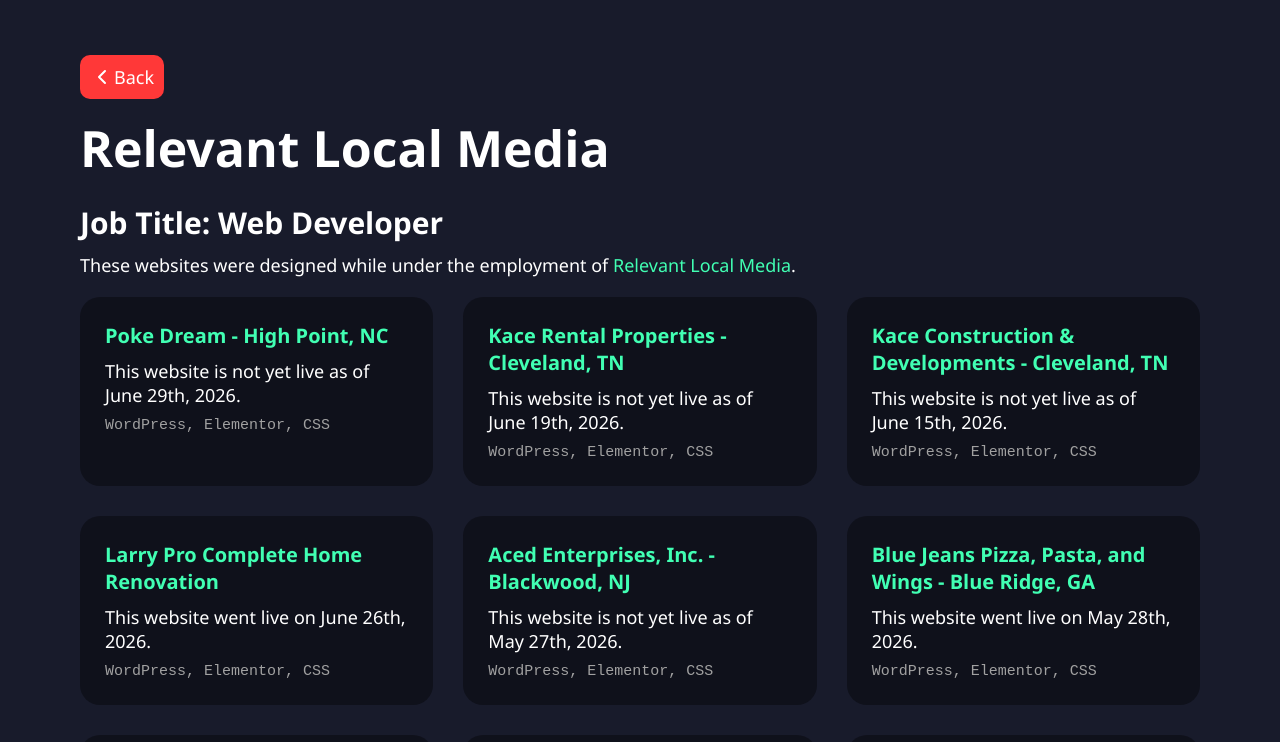
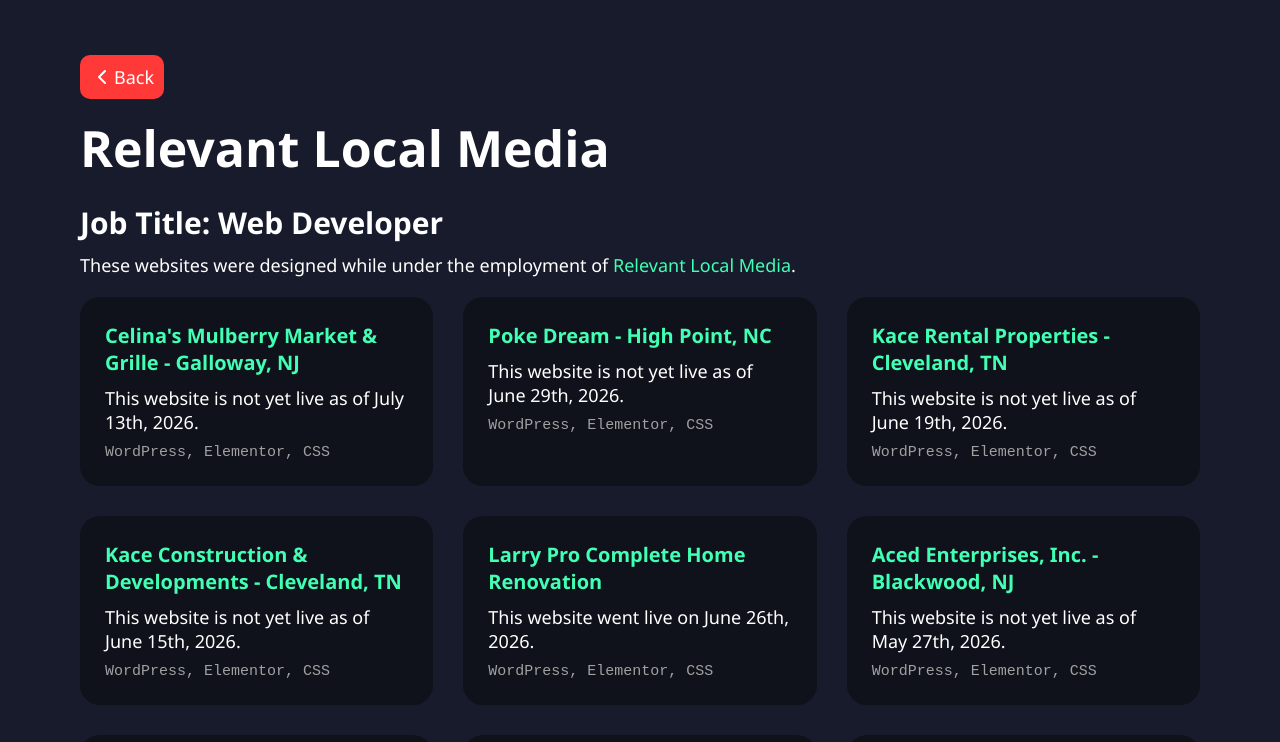
Before and after one commit to snaramirez872/seanramirez, a Next.js app: page /experience/relevant-local-media in a window 1280 px wide. Shown: the top 742 px of the page. Built offline with nearby package versions, Linux system fonts and the light colour scheme.

Commit message:
added new website

```diff
--- a/src/app/experience/relevant-local-media/page.tsx
+++ b/src/app/experience/relevant-local-media/page.tsx
@@ -13,6 +13,13 @@
                 <p className="first-copy">These websites were designed while under the employment of <Link href="https://www.relevantlocalmedia.com" className="company-name">Relevant Local Media</Link>.</p>
                 <section className="professional-projects">
                     <section className="personal-grid">
+                        <RLMProjCard
+                            title="Celina's Mulberry Market & Grille - Galloway, NJ"
+                            url="https://celinasmulberr.wpenginepowered.com/"
+                            techList="WordPress, Elementor, CSS"
+                        >
+                            <p className="description">This website is not yet live as of July 13th, 2026.</p>
+                        </RLMProjCard>
                         <RLMProjCard
                             title="Poke Dream - High Point, NC"
                             url="https://pokedreamhp.wpenginepowered.com/"
```
